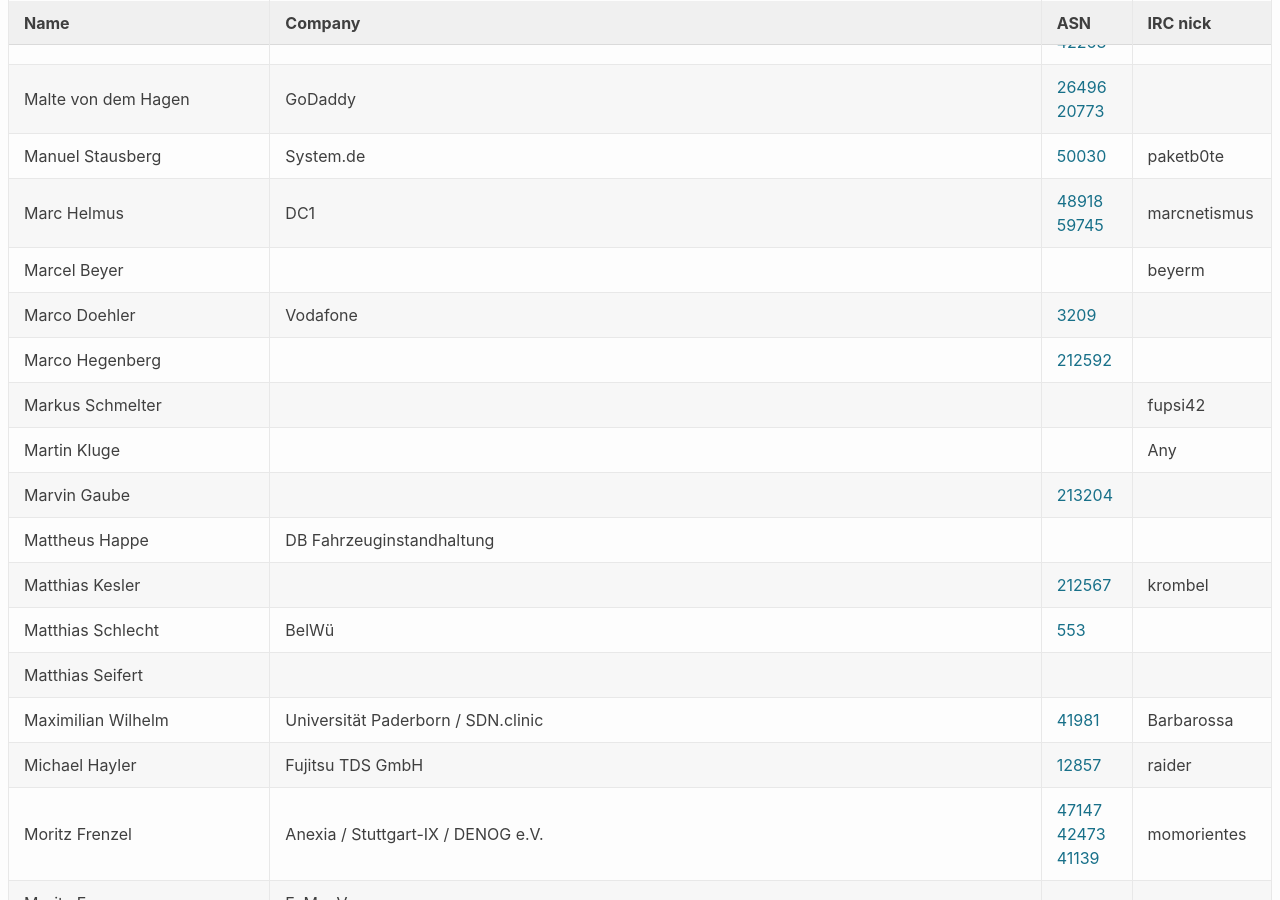
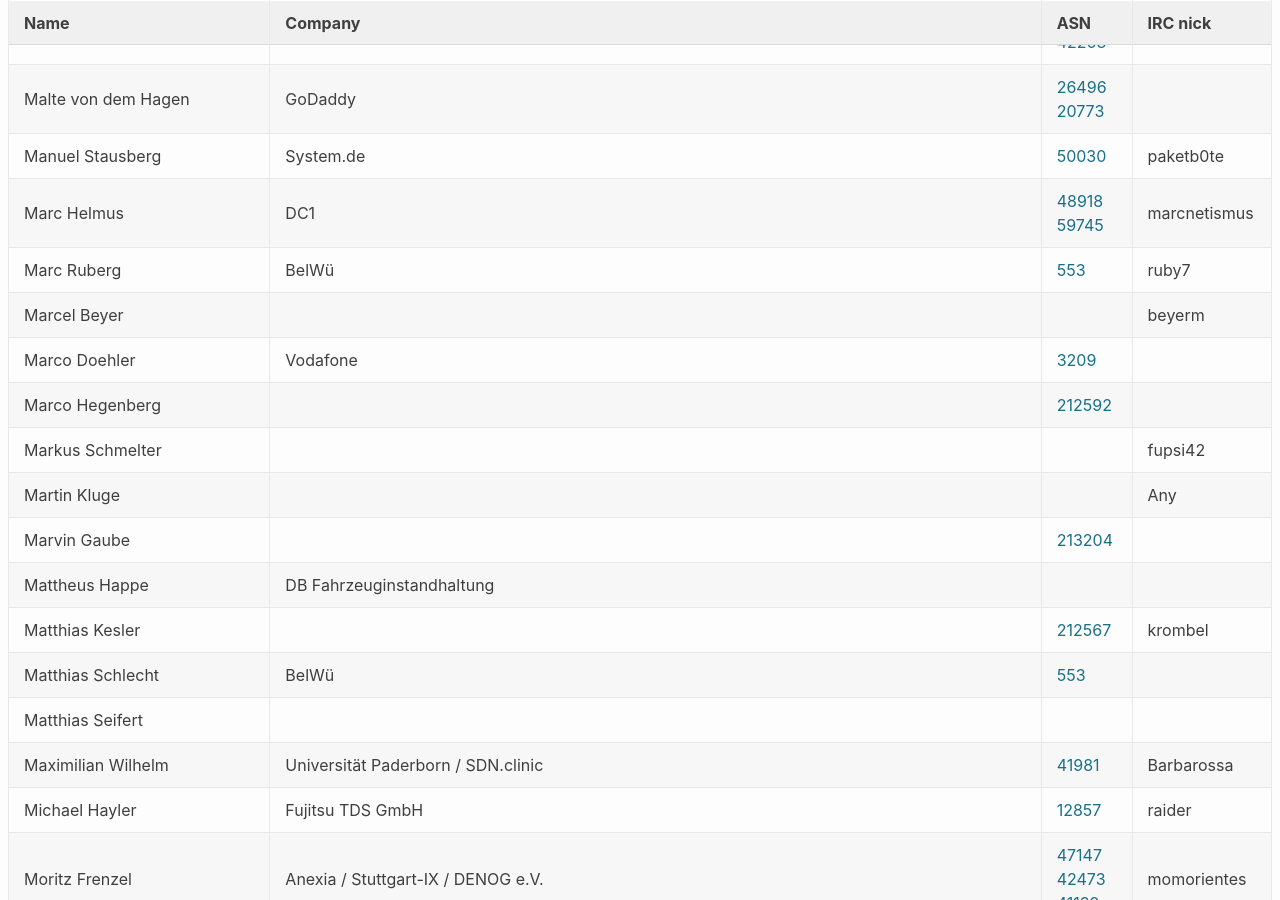
Before and after one commit to denog/pretix-attendeelist, a Jekyll site: the page built from denog2020.markdown, in a window 1280 px wide and 900 px high, scrolled down 3880 px. Built offline with Jekyll 4.4.1, drawn with Linux system fonts in a browser that asks for light colours.

Commit message:
Latest data: Tue Feb  2 05:35:33 UTC 2021

```diff
--- a/_data/attendees_meetup2021-01.json
+++ b/_data/attendees_meetup2021-01.json
@@ -510,6 +510,12 @@
     "asn": "212592"
   },
   {
+    "name": "Marc Ruberg",
+    "company": "BelWü",
+    "irc": "ruby7",
+    "asn": "553"
+  },
+  {
     "name": "Markus Schmelter",
     "company": null,
     "irc": "fupsi42",
```
